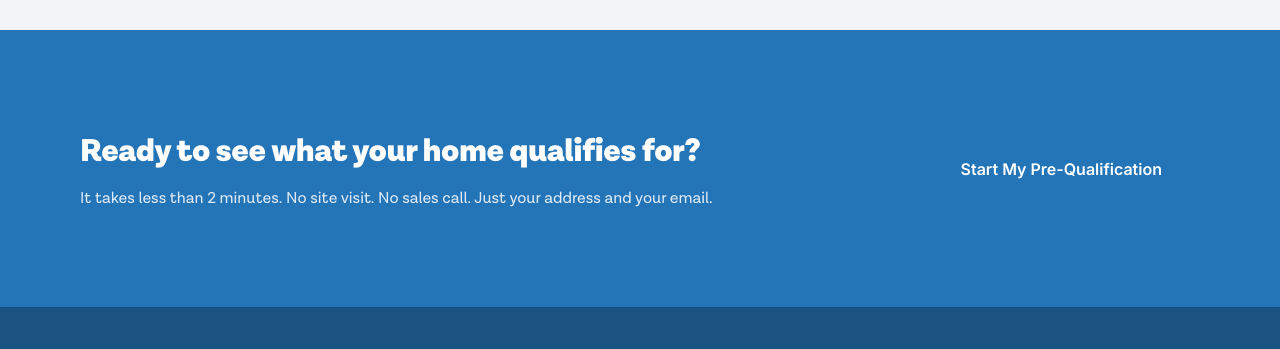
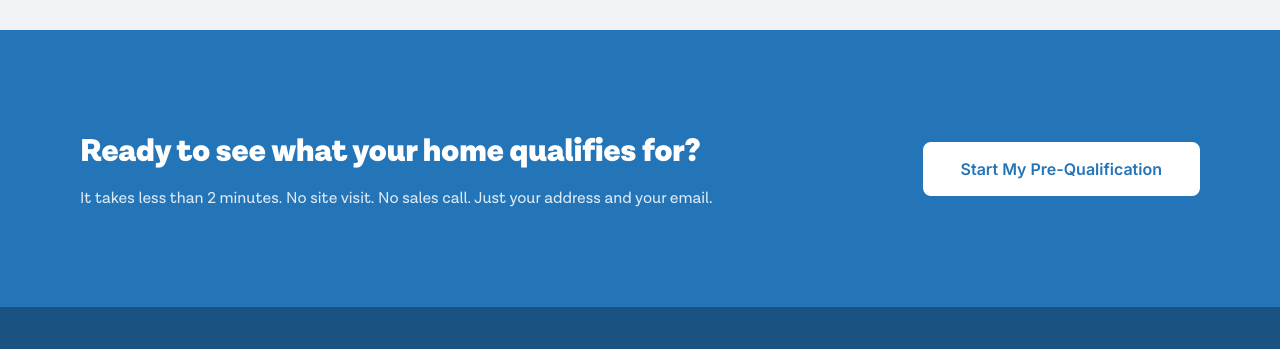
Before and after one commit to lau-revark/client_solarsight, a website built with Vite: page dcpq.html in a window 1280 px wide. Shown: the part 2978-3327 px from the top of the page. Built offline with nearby package versions, Linux system fonts and the light colour scheme; no server answers; a web font is replaced by a local one.

Commit message:
Fix: CTA button visibility on blue background in dcpq.html

```diff
--- a/dcpq.html
+++ b/dcpq.html
@@ -291,7 +291,7 @@
               <h2 class="cta-banner__title">Ready to see what your home qualifies for?</h2>
               <p>It takes less than 2 minutes. No site visit. No sales call. Just your address and your email.</p>
             </div>
-            <a href="#prequal-form" class="ss-btn ss-btn--primary ss-btn--lg">Start My Pre-Qualification</a>
+            <a href="#prequal-form" class="ss-btn ss-btn--primary-inv ss-btn--lg">Start My Pre-Qualification</a>
           </div>
         </div>
       </section>
```
